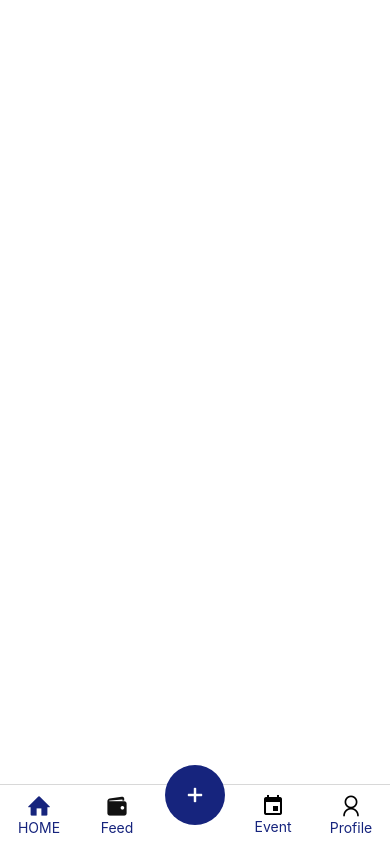
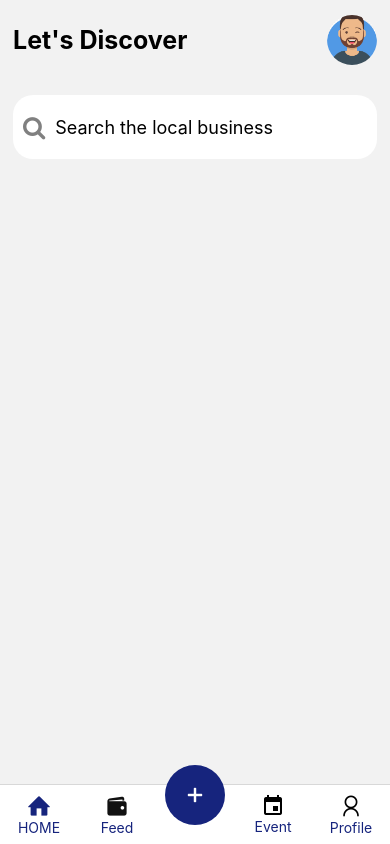
Before and after one commit to rajeshkhadka200/connects, a React Native app: screen /Home in a window 390 px wide. Built offline with nearby package versions, Linux system fonts and the light colour scheme.

Commit message:
added header in home

```diff
--- a/App.js
+++ b/App.js
@@ -5,6 +5,7 @@ import { createBottomTabNavigator } from "@react-navigation/bottom-tabs";
 import { Entypo } from "@expo/vector-icons";
 import { MaterialIcons } from "@expo/vector-icons";
 import { AntDesign } from "@expo/vector-icons";
+import { StatusBar } from "expo-status-bar";
 
 const Tab = createBottomTabNavigator();
 const screenOptions = {
@@ -24,6 +25,7 @@ const screenOptions = {
 export default function App() {
   return (
     // <SafeAreaView>
+
     <NavigationContainer>
       <Tab.Navigator screenOptions={screenOptions}>
         <Tab.Screen
--- a/screens/Home.js
+++ b/screens/Home.js
@@ -1,6 +1,28 @@
-import { Text, SafeAreaView, View } from "react-native";
+import { Text, SafeAreaView, View, Image, Icon, TextInput } from "react-native";
 import React from "react";
 import SafeViewAndroid from "../styles/Globalstyle.js";
+import { styles } from "../styles/HomeStyle.js";
+import { FontAwesome } from "@expo/vector-icons";
 export default function Home() {
-  return <SafeAreaView style={SafeViewAndroid.AndroidSafeArea}></SafeAreaView>;
+  return (
+    // <View style={SafeViewAndroid.AndroidSafeArea}>
+    <SafeAreaView style={{ paddingHorizontal: 13 }}>
+      <View style={styles.header_con}>
+        <Text style={styles.header_text}>Let's Discover</Text>
+        <View style={styles.img_con}>
+          <Image style={styles.img} source={require("../assets/avatar.png")} />
+        </View>
+      </View>
+
+      {/* search */}
+      <View style={styles.searchBar}>
+        <FontAwesome name="search" size={24} color="grey" />
+        <TextInput
+          style={styles.input}
+          placeholder="Search the local business"
+        />
+      </View>
+    </SafeAreaView>
+    // </View>
+  );
 }
--- /dev/null
+++ b/styles/HomeStyle.js
@@ -0,0 +1,39 @@
+import { StyleSheet } from "react-native";
+export const styles = StyleSheet.create({
+  header_con: {
+    // paddingHorizontal: 10,
+    flexDirection: "row",
+    justifyContent: "space-between",
+    // backgroundColor: "red",
+    marginTop: 15,
+    alignItems: "center",
+  },
+  header_text: {
+    // font milauna xa
+    fontSize: 25,
+    fontWeight: "bold",
+  },
+  img: {
+    height: 50,
+    width: 50,
+    borderRadius: 50,
+  },
+  //   search
+  searchBar: {
+    marginTop: 30,
+    borderRadius: 20,
+    backgroundColor: "#ffffff",
+    paddingHorizontal: 10,
+    paddingVertical: 20,
+    flexDirection: "row",
+    alignItems: "center",
+  },
+  //   searchIcon: {
+  //     // paddingRight: 25,
+  //   },
+  input: {
+    flex: 1,
+    fontSize: 18,
+    paddingLeft: 10,
+  },
+});
```
Also changed, not shown: assets/avatar.png (added).
